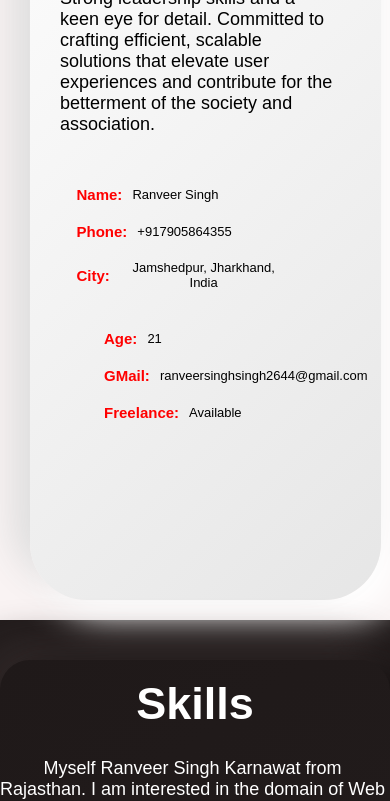
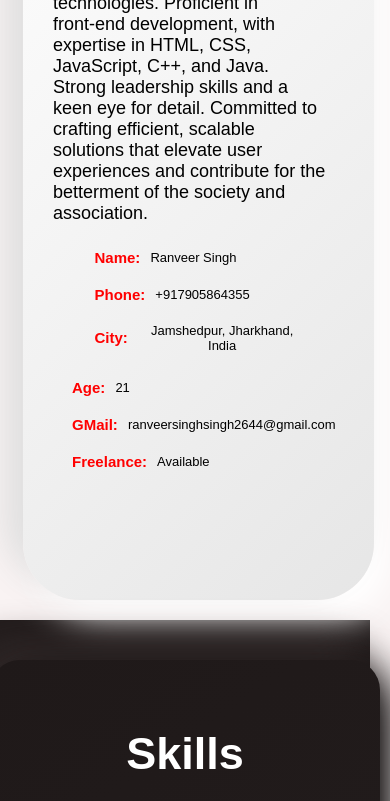
Before and after one commit to Rajni9031/Portfolio_rsk, a React (Create React App) app: page / in a window 390 px wide. Shown: the part 1156-1957 px from the top of the page. Built offline with nearby package versions, Linux system fonts and the light colour scheme.

Commit message:
third commit

```diff
--- a/src/components/AboutMe.css
+++ b/src/components/AboutMe.css
@@ -249,10 +249,11 @@ ul i {
         text-align: center;
         width: 100vw;
         margin-left: 0%;
+        margin-right: 4%;
         justify-content: center;
 
         h1{
-            font-size: 40px;
+            font-size: 4rem;
         }
     }
 }
@@ -260,7 +261,7 @@ ul i {
        display: none;
    }
    #para{
-    /* margin-top: -350px; */
+    margin-top: 130px;
     margin-left: -100px;
 
 
@@ -274,13 +275,12 @@ ul i {
         /* margin-left: 130px; */
 
         .col-lg-6{
+            margin-top: -20px;
             margin-left: 40px;
         }
         .col-lg-61{
-            margin-top: 150px;
-            margin-left: -190px;
-            display: flex;
-            flex-direction: column;
+            margin-top: 110px;
+            margin-left: -240px;
         }
         span{
             font-size: 13px;
--- a/src/components/LeftHome.jsx
+++ b/src/components/LeftHome.jsx
@@ -1,6 +1,6 @@
 import React, { useState, useEffect } from 'react';
 import './lefthome.css';
-import image from "./phots/mys.png";
+import image from "./phots/my.jpg";
 
 const LeftHome = () => {
   const [dynamicTextHii, setDynamicTextHii] = useState('');
--- a/src/components/LeftScroll.css
+++ b/src/components/LeftScroll.css
@@ -8,9 +8,9 @@
     overflow-y: auto; /* Enable scrolling if content exceeds container height */
 }
 
-.Image {
+.image img{
     width: 100%;
-    display: block; /* Adjust display property */
+    height: 100%;
 }
 
 .headings {
@@ -46,8 +46,8 @@ h2 {
 
 .image{
 img{
-    width: 40%;
-    height: 250px;
+    width: 90%;
+    height: 300px;
     border-radius: 50%;
     margin-top: 2%;
 }
--- a/src/components/LeftScroll.jsx
+++ b/src/components/LeftScroll.jsx
@@ -1,5 +1,6 @@
 import React, { useState, useEffect } from "react";
 import "./LeftScroll.css";
+import image5 from "./phots/my.jpg";
 
 const LeftScroll = () => {
   const [openMenu, setOpenMenu] = useState(false);
@@ -43,7 +44,7 @@ const LeftScroll = () => {
     >
       <div className="image">
         <img
-          // src={image5}
+          src={image5}
           alt="bruhh"
           className="Image"
         />
--- a/src/components/skills.css
+++ b/src/components/skills.css
@@ -92,18 +92,22 @@
 }
 
 @media screen and (max-width: 400px){
+    .flexskills{
+        width: 330px;
+        height: 800px;
+    }
     .containskills{
         width: 100vw;
         margin-left: 0;
 
     #hskills{
         font-size: 45px;
-        margin-top: 20px;
+        margin-top: 120px;
     }
     p{
         font-size: 18px;
-        margin-left: 0px;
-        margin-right: 5px;
+        margin-left: 10px;
+        margin-right: 15px;
     }
         }
 }
```
Also changed, not shown: src/components/phots/my.jpg (added), src/components/phots/my1.jpg (added).
